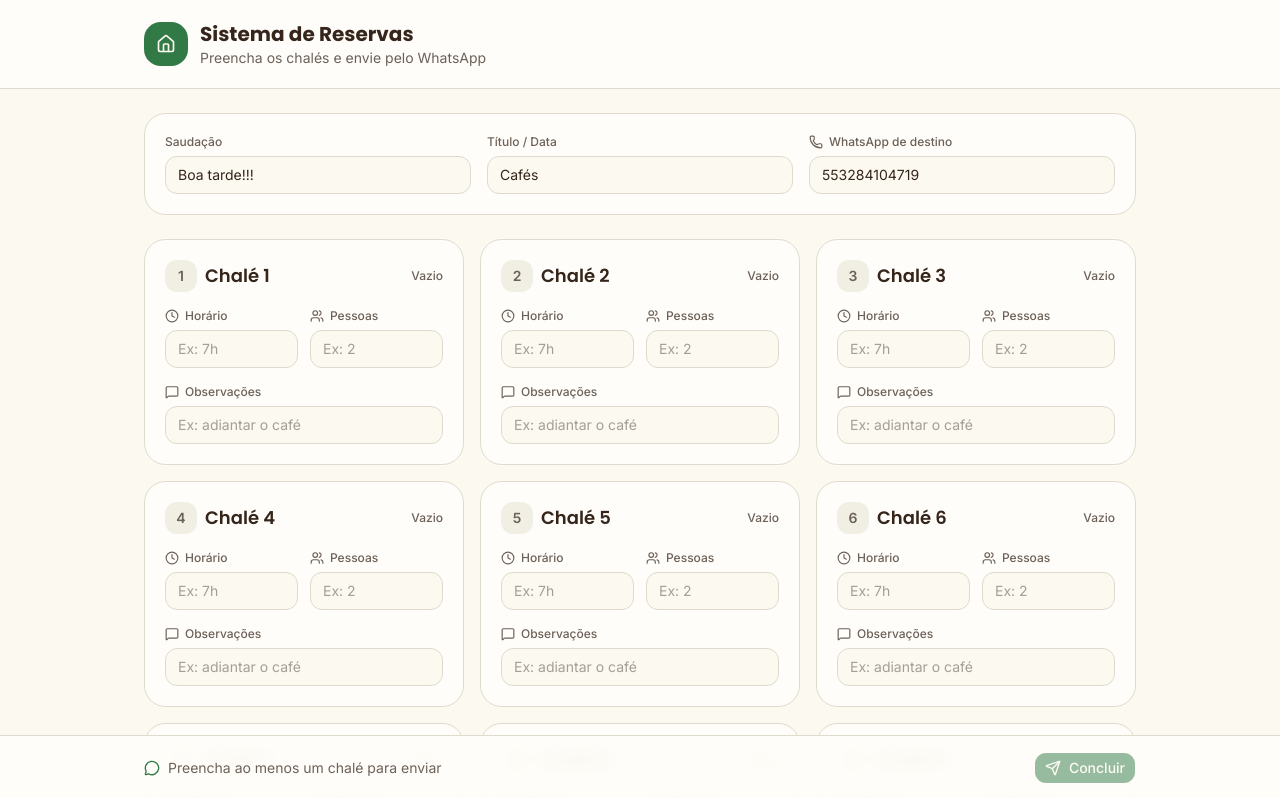
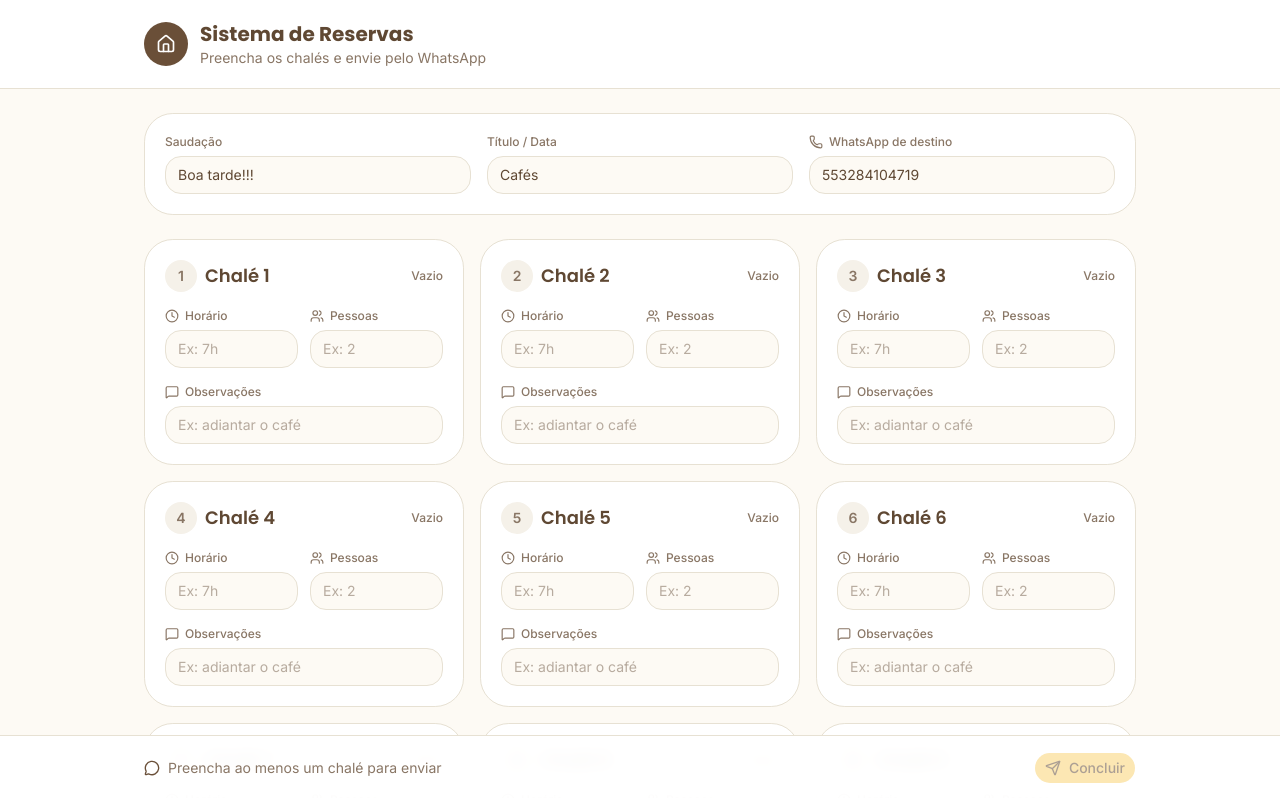
Before and after one commit to Bernawsky/quitutes, a Next.js app: page / in a window 1280 px wide. Shown: the top 798 px of the page. Built offline with nearby package versions, Linux system fonts and the light colour scheme.

Commit message:
feat: update color scheme variables to oklch in globals.css

```diff
--- a/app/globals.css
+++ b/app/globals.css
@@ -49,109 +49,109 @@
 
 :root {
   color-scheme: light;
-  --background: oklch(0.98 0.012 95);
-  --foreground: oklch(0.28 0.03 55);
-  --card: oklch(0.995 0.006 95);
-  --card-foreground: oklch(0.28 0.03 55);
-  --popover: oklch(0.995 0.006 95);
-  --popover-foreground: oklch(0.28 0.03 55);
-  --primary: oklch(0.52 0.11 150);
-  --primary-foreground: oklch(0.98 0.012 95);
-  --secondary: oklch(0.94 0.02 95);
-  --secondary-foreground: oklch(0.32 0.03 55);
-  --muted: oklch(0.95 0.015 95);
-  --muted-foreground: oklch(0.5 0.02 60);
-  --accent: oklch(0.8 0.09 75);
-  --accent-foreground: oklch(0.28 0.04 55);
-  --destructive: oklch(0.577 0.245 27.325);
-  --border: oklch(0.89 0.02 90);
-  --input: oklch(0.89 0.02 90);
-  --ring: oklch(0.52 0.11 150);
-  --chart-1: oklch(0.52 0.11 150);
-  --chart-2: oklch(0.8 0.09 75);
-  --chart-3: oklch(0.62 0.08 130);
-  --chart-4: oklch(0.7 0.1 90);
-  --chart-5: oklch(0.45 0.07 160);
-  --radius: 0.75rem;
-  --sidebar: oklch(0.995 0.006 95);
-  --sidebar-foreground: oklch(0.28 0.03 55);
-  --sidebar-primary: oklch(0.52 0.11 150);
-  --sidebar-primary-foreground: oklch(0.98 0.012 95);
-  --sidebar-accent: oklch(0.94 0.02 95);
-  --sidebar-accent-foreground: oklch(0.32 0.03 55);
-  --sidebar-border: oklch(0.89 0.02 90);
-  --sidebar-ring: oklch(0.52 0.11 150);
+  --background: oklch(0.985 0.008 85);
+  --foreground: oklch(0.42 0.045 62);
+  --card: oklch(1 0 0);
+  --card-foreground: oklch(0.42 0.045 62);
+  --popover: oklch(1 0 0);
+  --popover-foreground: oklch(0.42 0.045 62);
+  --primary: oklch(0.45 0.05 62);
+  --primary-foreground: oklch(1 0 0);
+  --secondary: oklch(0.95 0.03 88);
+  --secondary-foreground: oklch(0.45 0.05 62);
+  --muted: oklch(0.96 0.012 85);
+  --muted-foreground: oklch(0.58 0.035 65);
+  --accent: oklch(0.87 0.13 88);
+  --accent-foreground: oklch(0.4 0.05 62);
+  --destructive: oklch(0.62 0.19 27);
+  --border: oklch(0.91 0.02 85);
+  --input: oklch(0.91 0.02 85);
+  --ring: oklch(0.87 0.13 88);
+  --chart-1: oklch(0.87 0.13 88);
+  --chart-2: oklch(0.45 0.05 62);
+  --chart-3: oklch(0.78 0.1 82);
+  --chart-4: oklch(0.6 0.06 65);
+  --chart-5: oklch(0.9 0.08 90);
+  --radius: 1rem;
+  --sidebar: oklch(1 0 0);
+  --sidebar-foreground: oklch(0.42 0.045 62);
+  --sidebar-primary: oklch(0.45 0.05 62);
+  --sidebar-primary-foreground: oklch(1 0 0);
+  --sidebar-accent: oklch(0.87 0.13 88);
+  --sidebar-accent-foreground: oklch(0.4 0.05 62);
+  --sidebar-border: oklch(0.91 0.02 85);
+  --sidebar-ring: oklch(0.87 0.13 88);
 }
 
 .dark {
   color-scheme: dark;
-  --background: oklch(0.145 0 0);
-  --foreground: oklch(0.985 0 0);
-  --card: oklch(0.205 0 0);
-  --card-foreground: oklch(0.985 0 0);
-  --popover: oklch(0.205 0 0);
-  --popover-foreground: oklch(0.985 0 0);
-  --primary: oklch(0.922 0 0);
-  --primary-foreground: oklch(0.205 0 0);
-  --secondary: oklch(0.269 0 0);
-  --secondary-foreground: oklch(0.985 0 0);
-  --muted: oklch(0.269 0 0);
-  --muted-foreground: oklch(0.708 0 0);
-  --accent: oklch(0.269 0 0);
-  --accent-foreground: oklch(0.985 0 0);
-  --destructive: oklch(0.704 0.191 22.216);
-  --border: oklch(1 0 0 / 10%);
-  --input: oklch(1 0 0 / 15%);
-  --ring: oklch(0.556 0 0);
-  --chart-1: oklch(0.87 0 0);
-  --chart-2: oklch(0.556 0 0);
-  --chart-3: oklch(0.439 0 0);
-  --chart-4: oklch(0.371 0 0);
-  --chart-5: oklch(0.269 0 0);
-  --sidebar: oklch(0.205 0 0);
-  --sidebar-foreground: oklch(0.985 0 0);
-  --sidebar-primary: oklch(0.488 0.243 264.376);
-  --sidebar-primary-foreground: oklch(0.985 0 0);
-  --sidebar-accent: oklch(0.269 0 0);
-  --sidebar-accent-foreground: oklch(0.985 0 0);
-  --sidebar-border: oklch(1 0 0 / 10%);
-  --sidebar-ring: oklch(0.556 0 0);
+  --background: oklch(0.24 0.02 60);
+  --foreground: oklch(0.94 0.02 88);
+  --card: oklch(0.29 0.025 60);
+  --card-foreground: oklch(0.94 0.02 88);
+  --popover: oklch(0.29 0.025 60);
+  --popover-foreground: oklch(0.94 0.02 88);
+  --primary: oklch(0.87 0.13 88);
+  --primary-foreground: oklch(0.28 0.03 60);
+  --secondary: oklch(0.34 0.025 60);
+  --secondary-foreground: oklch(0.94 0.02 88);
+  --muted: oklch(0.33 0.02 60);
+  --muted-foreground: oklch(0.72 0.03 78);
+  --accent: oklch(0.87 0.13 88);
+  --accent-foreground: oklch(0.28 0.03 60);
+  --destructive: oklch(0.62 0.19 27);
+  --border: oklch(0.4 0.02 60 / 60%);
+  --input: oklch(0.4 0.02 60 / 60%);
+  --ring: oklch(0.87 0.13 88);
+  --chart-1: oklch(0.87 0.13 88);
+  --chart-2: oklch(0.78 0.1 82);
+  --chart-3: oklch(0.6 0.06 65);
+  --chart-4: oklch(0.9 0.08 90);
+  --chart-5: oklch(0.5 0.05 62);
+  --sidebar: oklch(0.29 0.025 60);
+  --sidebar-foreground: oklch(0.94 0.02 88);
+  --sidebar-primary: oklch(0.87 0.13 88);
+  --sidebar-primary-foreground: oklch(0.28 0.03 60);
+  --sidebar-accent: oklch(0.34 0.025 60);
+  --sidebar-accent-foreground: oklch(0.94 0.02 88);
+  --sidebar-border: oklch(0.4 0.02 60 / 60%);
+  --sidebar-ring: oklch(0.87 0.13 88);
 }
 
 @media (prefers-color-scheme: dark) {
   :root:not(.light) {
     color-scheme: dark;
-    --background: oklch(0.145 0 0);
-    --foreground: oklch(0.985 0 0);
-    --card: oklch(0.205 0 0);
-    --card-foreground: oklch(0.985 0 0);
-    --popover: oklch(0.205 0 0);
-    --popover-foreground: oklch(0.985 0 0);
-    --primary: oklch(0.922 0 0);
-    --primary-foreground: oklch(0.205 0 0);
-    --secondary: oklch(0.269 0 0);
-    --secondary-foreground: oklch(0.985 0 0);
-    --muted: oklch(0.269 0 0);
-    --muted-foreground: oklch(0.708 0 0);
-    --accent: oklch(0.269 0 0);
-    --accent-foreground: oklch(0.985 0 0);
-    --destructive: oklch(0.704 0.191 22.216);
-    --border: oklch(1 0 0 / 10%);
-    --input: oklch(1 0 0 / 15%);
-    --ring: oklch(0.556 0 0);
-    --chart-1: oklch(0.87 0 0);
-    --chart-2: oklch(0.556 0 0);
-    --chart-3: oklch(0.439 0 0);
-    --chart-4: oklch(0.371 0 0);
-    --chart-5: oklch(0.269 0 0);
-    --sidebar: oklch(0.205 0 0);
-    --sidebar-foreground: oklch(0.985 0 0);
-    --sidebar-primary: oklch(0.488 0.243 264.376);
-    --sidebar-primary-foreground: oklch(0.985 0 0);
-    --sidebar-accent: oklch(0.269 0 0);
-    --sidebar-accent-foreground: oklch(0.985 0 0);
-    --sidebar-border: oklch(1 0 0 / 10%);
-    --sidebar-ring: oklch(0.556 0 0);
+    --background: oklch(0.24 0.02 60);
+    --foreground: oklch(0.94 0.02 88);
+    --card: oklch(0.29 0.025 60);
+    --card-foreground: oklch(0.94 0.02 88);
+    --popover: oklch(0.29 0.025 60);
+    --popover-foreground: oklch(0.94 0.02 88);
+    --primary: oklch(0.87 0.13 88);
+    --primary-foreground: oklch(0.28 0.03 60);
+    --secondary: oklch(0.34 0.025 60);
+    --secondary-foreground: oklch(0.94 0.02 88);
+    --muted: oklch(0.33 0.02 60);
+    --muted-foreground: oklch(0.72 0.03 78);
+    --accent: oklch(0.87 0.13 88);
+    --accent-foreground: oklch(0.28 0.03 60);
+    --destructive: oklch(0.62 0.19 27);
+    --border: oklch(0.4 0.02 60 / 60%);
+    --input: oklch(0.4 0.02 60 / 60%);
+    --ring: oklch(0.87 0.13 88);
+    --chart-1: oklch(0.87 0.13 88);
+    --chart-2: oklch(0.78 0.1 82);
+    --chart-3: oklch(0.6 0.06 65);
+    --chart-4: oklch(0.9 0.08 90);
+    --chart-5: oklch(0.5 0.05 62);
+    --sidebar: oklch(0.29 0.025 60);
+    --sidebar-foreground: oklch(0.94 0.02 88);
+    --sidebar-primary: oklch(0.87 0.13 88);
+    --sidebar-primary-foreground: oklch(0.28 0.03 60);
+    --sidebar-accent: oklch(0.34 0.025 60);
+    --sidebar-accent-foreground: oklch(0.94 0.02 88);
+    --sidebar-border: oklch(0.4 0.02 60 / 60%);
+    --sidebar-ring: oklch(0.87 0.13 88);
   }
 }
 
--- a/components/reservas-app.tsx
+++ b/components/reservas-app.tsx
@@ -147,7 +147,7 @@ export function ReservasApp() {
             <Button
               onClick={handleConcluir}
               disabled={!podeEnviar}
-              className="gap-2"
+              className="gap-2 bg-accent text-accent-foreground hover:bg-accent/90"
               aria-label="Concluir e enviar pelo WhatsApp"
             >
               <Send className="size-4" aria-hidden="true" />
```
